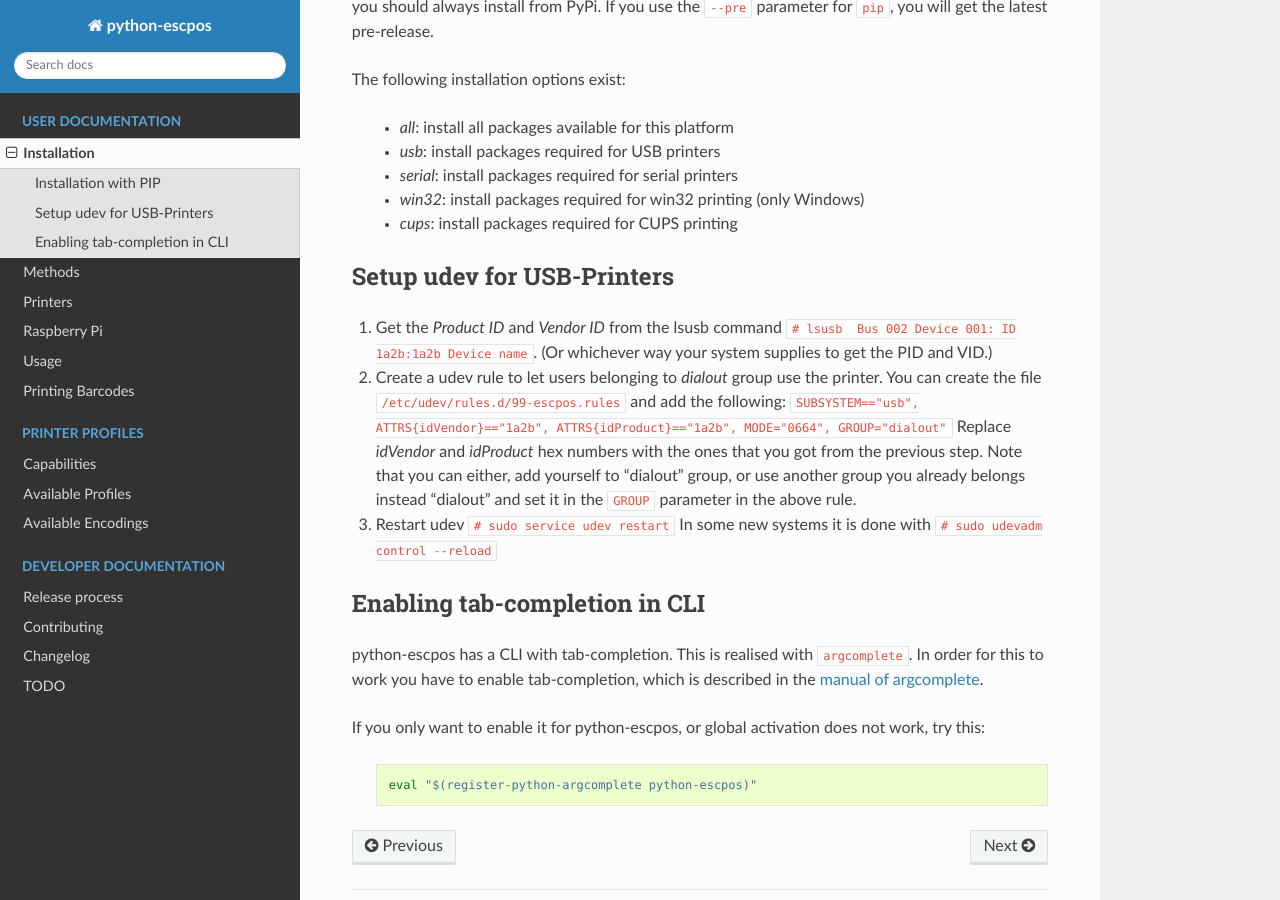
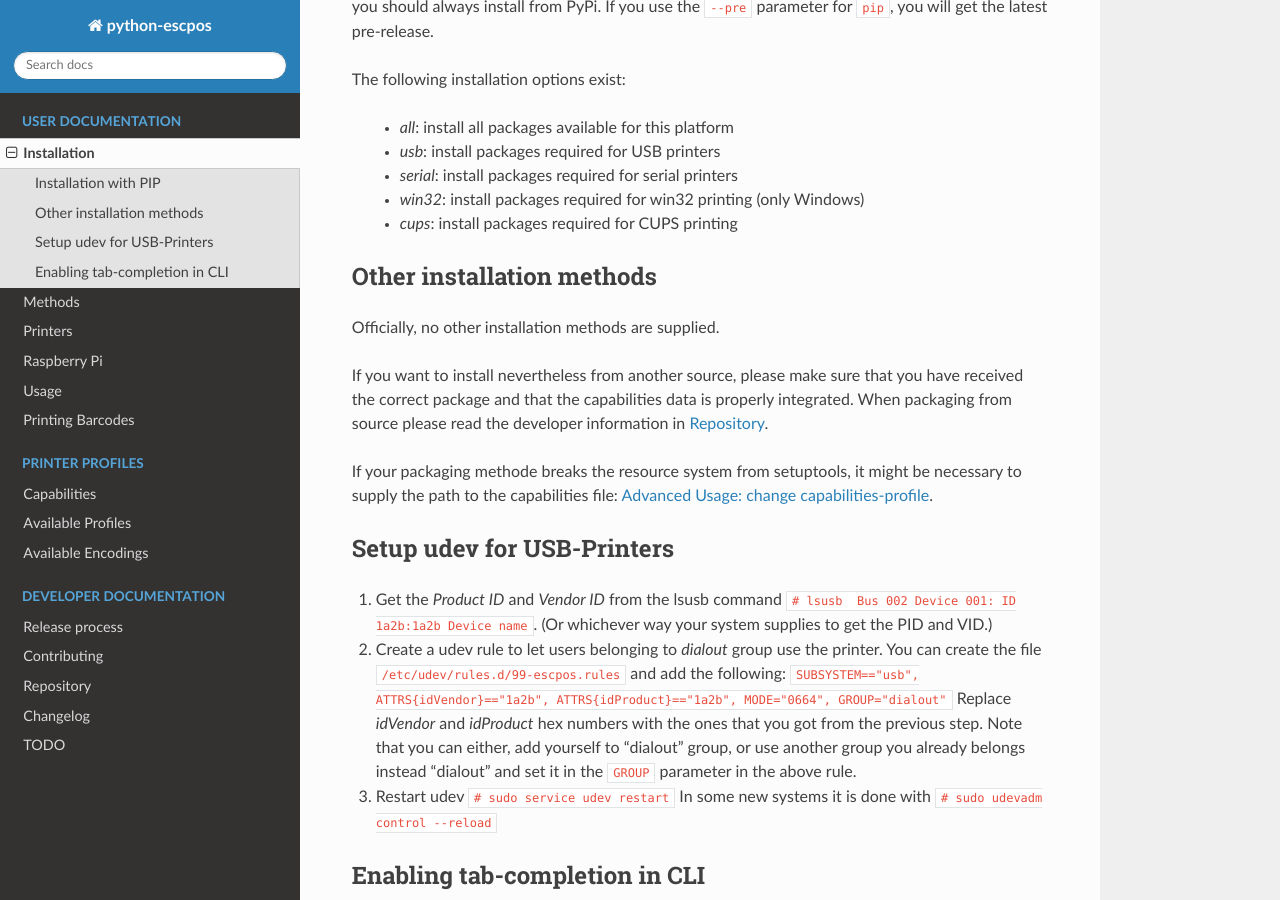
Before and after one commit to python-escpos/python-escpos, a Sphinx documentation site: the page built from doc/user/installation.rst, in a window 1280 px wide and 900 px high, scrolled down 432 px. Built offline with Sphinx 7.4.7 and the Read the Docs theme 2.0.0, drawn with Linux system fonts in a browser that asks for light colours; pages that are not in the unit, such as notebooks, are missing from menus.

Commit message:
improve documentation

```diff
--- a/doc/index.rst
+++ b/doc/index.rst
@@ -53,6 +53,7 @@
 
    dev/release-process
    dev/contributing
+   dev/repository
    dev/changelog
    dev/todo
 
--- a/doc/user/installation.rst
+++ b/doc/user/installation.rst
@@ -29,6 +29,20 @@
  * `win32`: install packages required for win32 printing (only Windows)
  * `cups`: install packages required for CUPS printing
 
+Other installation methods
+--------------------------
+Officially, no other installation methods are supplied.
+
+If you want to install nevertheless from another source,
+please make sure that you have received the correct package
+and that the capabilities data is properly integrated.
+When packaging from source please read the developer
+information in :ref:`developer-manual-repository`.
+
+If your packaging methode breaks the resource system from setuptools,
+it might be necessary to supply the path to the capabilities file:
+:ref:`advanced-usage-change-capabilities-profile`.
+
 Setup udev for USB-Printers
 ---------------------------
 1. Get the *Product ID* and *Vendor ID* from the lsusb command
```
Also changed, not shown: doc/dev/repository.rst (added, +16 -0 lines).
